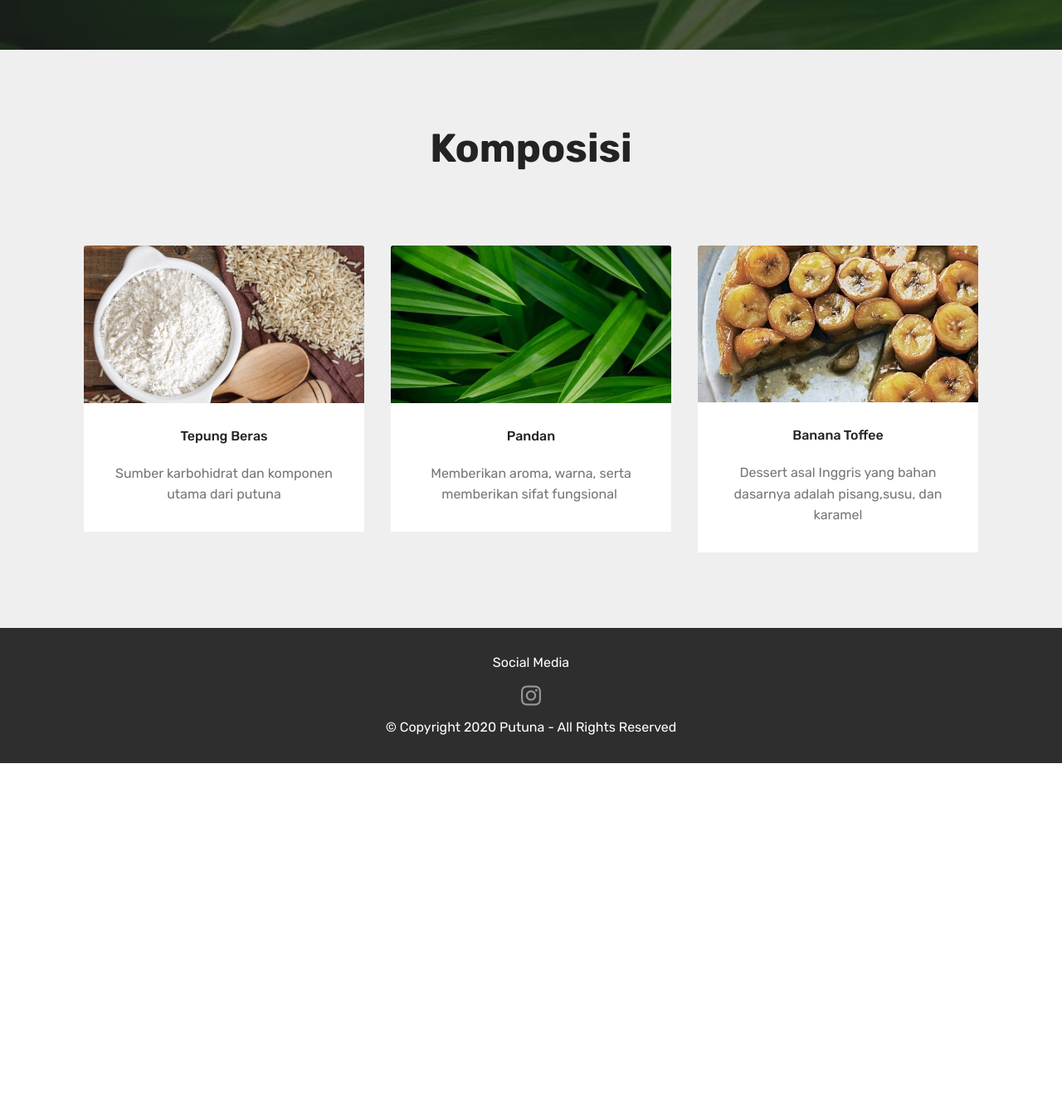
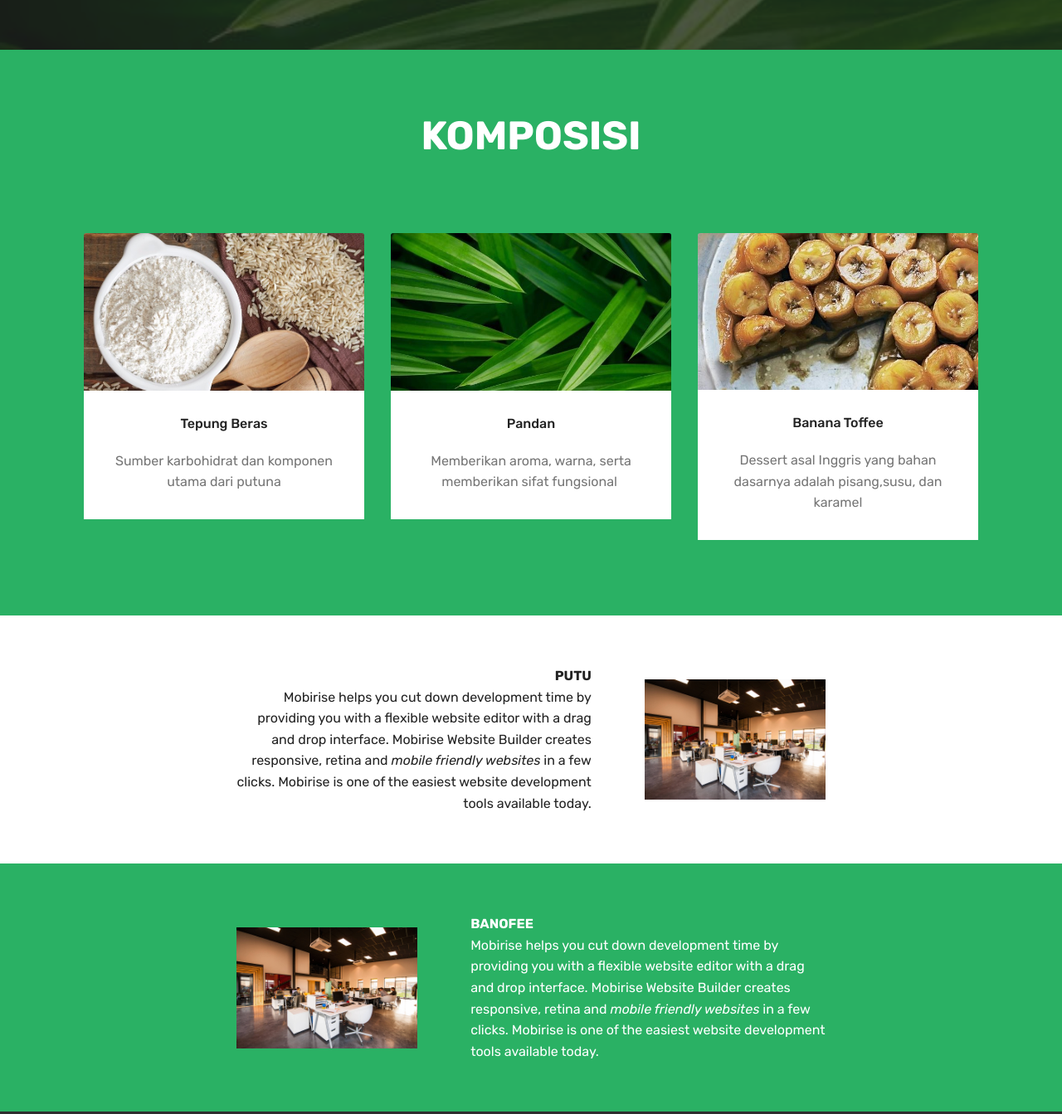
Before and after one commit to SkimmyMilch/putuna, a plain HTML site: page index.html in a window 1280 px wide. Shown: the part 740-2083 px from the top of the page at 83% size. Before the commit the page ends 1660 px from the top, so only its background shows below. Drawn offline with Linux system fonts and the light colour scheme; files whose address does not match are found by name.

Commit message:
create github pages

```diff
--- a/assets/mobirise/css/mbr-additional.css
+++ b/assets/mobirise/css/mbr-additional.css
@@ -736,9 +736,9 @@ section.lazy-placeholder:after {
   }
 }
 .cid-rXTSsRLmJ3 {
-  padding-top: 90px;
+  padding-top: 75px;
   padding-bottom: 75px;
-  background-color: #efefef;
+  background-color: #2ab164;
 }
 .cid-rXTSsRLmJ3 .mbr-section-subtitle,
 .cid-rXTSsRLmJ3 .mbr-text {
@@ -806,6 +806,54 @@ section.lazy-placeholder:after {
 }
 .cid-rXTSsRLmJ3 .card-title {
   text-align: center;
+}
+.cid-rXTSsRLmJ3 .mbr-section-title {
+  color: #ffffff;
+}
+.cid-rY5gwNP7Dv {
+  padding-top: 60px;
+  padding-bottom: 60px;
+  background-color: #ffffff;
+}
+@media (min-width: 992px) {
+  .cid-rY5gwNP7Dv .mbr-figure {
+    padding-left: 4rem;
+  }
+}
+@media (max-width: 992px) {
+  .cid-rY5gwNP7Dv .mbr-figure {
+    padding-top: 1rem;
+  }
+}
+.cid-rY5gwNP7Dv .mbr-text {
+  color: #232323;
+}
+.cid-rY5gxDm1Gv {
+  padding-top: 60px;
+  padding-bottom: 60px;
+  background-color: #2ab164;
+}
+.cid-rY5gxDm1Gv .media-container-row {
+  flex-direction: row-reverse;
+  -webkit-flex-direction: row-reverse;
+}
+@media (min-width: 992px) {
+  .cid-rY5gxDm1Gv .mbr-figure {
+    padding-right: 4rem;
+  }
+}
+@media (max-width: 991px) {
+  .cid-rY5gxDm1Gv .media-container-row {
+    flex-wrap: wrap-reverse;
+    -webkit-flex-wrap: wrap-reverse;
+  }
+  .cid-rY5gxDm1Gv .mbr-figure {
+    padding-bottom: 1rem;
+  }
+}
+.cid-rY5gxDm1Gv .mbr-text {
+  color: #ffffff;
+  text-align: left;
 }
 .cid-rXTULAtDLc {
   padding-top: 30px;
--- a/index.html
+++ b/index.html
@@ -6,7 +6,7 @@
   <meta http-equiv="X-UA-Compatible" content="IE=edge">
   <meta name="generator" content="Mobirise v4.12.3, mobirise.com">
   <meta name="viewport" content="width=device-width, initial-scale=1, minimum-scale=1">
-  <link rel="shortcut icon" href="assets/images/logo4.png" type="image/x-icon">
+  <link rel="shortcut icon" href="assets/images/putuna-label-02-128x128.png" type="image/x-icon">
   <meta name="description" content="">
 
 
@@ -51,14 +51,14 @@
 
 </section>
 
-<section class="engine"><a href="https://mobirise.info/l">free site templates</a></section><section class="features18 popup-btn-cards cid-rXTSsRLmJ3" id="features18-8">
+<section class="engine"><a href="https://mobirise.info/z">best html templates</a></section><section class="features18 popup-btn-cards cid-rXTSsRLmJ3" id="features18-8">
 
 
 
 
     <div class="container">
         <h2 class="mbr-section-title pb-3 align-center mbr-fonts-style display-2"><strong>
-            Komposisi</strong></h2>
+            KOMPOSISI</strong></h2>
 
         <div class="media-container-row pt-5 ">
             <div class="card p-3 col-12 col-md-6 col-lg-4">
@@ -107,6 +107,53 @@
             </div>
 
 
+        </div>
+    </div>
+</section>
+
+<section class="mbr-section content7 cid-rY5gwNP7Dv" id="content7-b">
+
+
+
+    <div class="container">
+        <div class="media-container-row">
+            <div class="col-12 col-md-8">
+                <div class="media-container-row">
+                    <div class="media-content">
+                        <div class="mbr-section-text">
+                            <p class="mbr-text align-right mb-0 mbr-fonts-style display-7">
+                               <strong>PUTU</strong> <br>Mobirise helps you cut down development time by providing you with a flexible website editor with a drag and drop interface. Mobirise Website Builder creates responsive, retina and <em>mobile friendly websites</em> in a few clicks. Mobirise is one of the easiest website development tools available today.
+                            </p>
+                        </div>
+                    </div>
+                    <div class="mbr-figure" style="width: 60%;">
+                     <img src="assets/images/background1.jpg" alt="Mobirise">
+                    </div>
+                </div>
+            </div>
+        </div>
+    </div>
+</section>
+
+<section class="mbr-section content7 cid-rY5gxDm1Gv" id="content7-c">
+
+
+
+    <div class="container">
+        <div class="media-container-row">
+            <div class="col-12 col-md-8">
+                <div class="media-container-row">
+                    <div class="media-content">
+                        <div class="mbr-section-text">
+                            <p class="mbr-text align-right mb-0 mbr-fonts-style display-7"><strong>BANOFEE</strong><br>Mobirise helps you cut down development time by providing you with a flexible website editor with a drag and drop interface. Mobirise Website Builder creates responsive, retina and <em>mobile friendly websites</em> in a few clicks. Mobirise is one of the easiest website development tools available today.
+                            </p>
+                        </div>
+                    </div>
+                    <div class="mbr-figure" style="width: 60%;">
+                     <img src="assets/images/background1.jpg" alt="Mobirise">
+                    </div>
+                </div>
+            </div>
         </div>
     </div>
 </section>
```
Also changed, not shown: assets/images/background1.jpg (added), assets/images/putuna-label-02-128x128.png (added), 1 other file.
